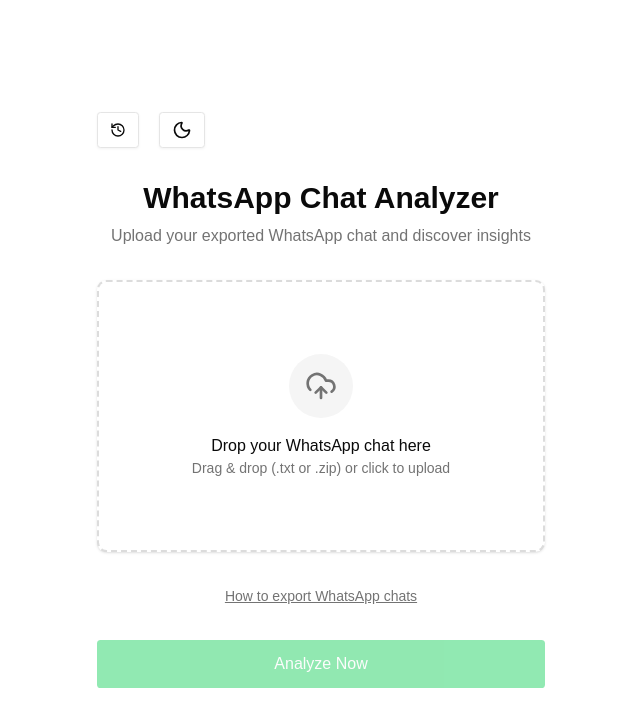
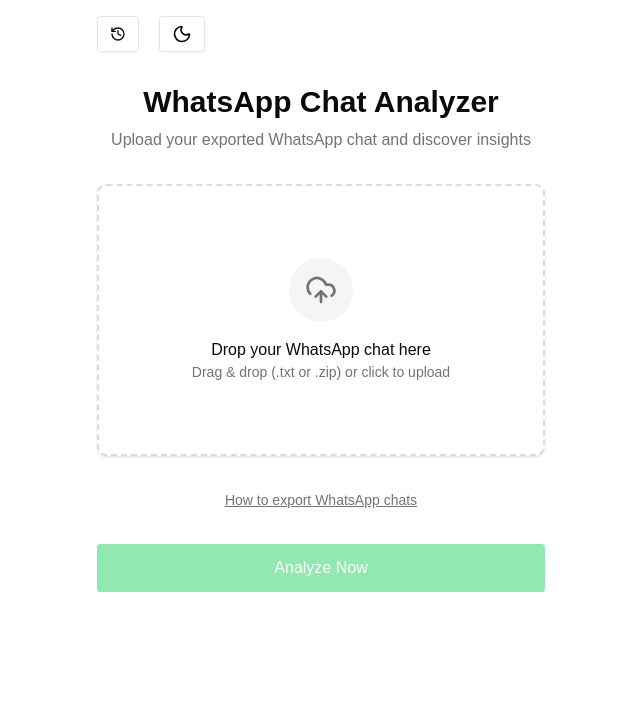
Before and after one commit to amnesia2k/wa-analyzer, a Next.js app: page / in a window 1280 px wide. Shown: the top 726 px of the page, without its empty margins (319-959 px from the left). Built offline with nearby package versions, Linux system fonts and the light colour scheme; a web font is replaced by a local one.

Commit message:
fix: removed min-h-screen

```diff
--- a/src/app/page.tsx
+++ b/src/app/page.tsx
@@ -123,7 +123,7 @@ export default function HomePage() {
   };
 
   return (
-    <main className="bg-background flex min-h-screen items-center justify-center p-4">
+    <main className="bg-background flex items-center justify-center p-4">
       <div className="w-full max-w-md space-y-8">
         <div className="flex gap-x-5">
           <HistorySheet />
```
